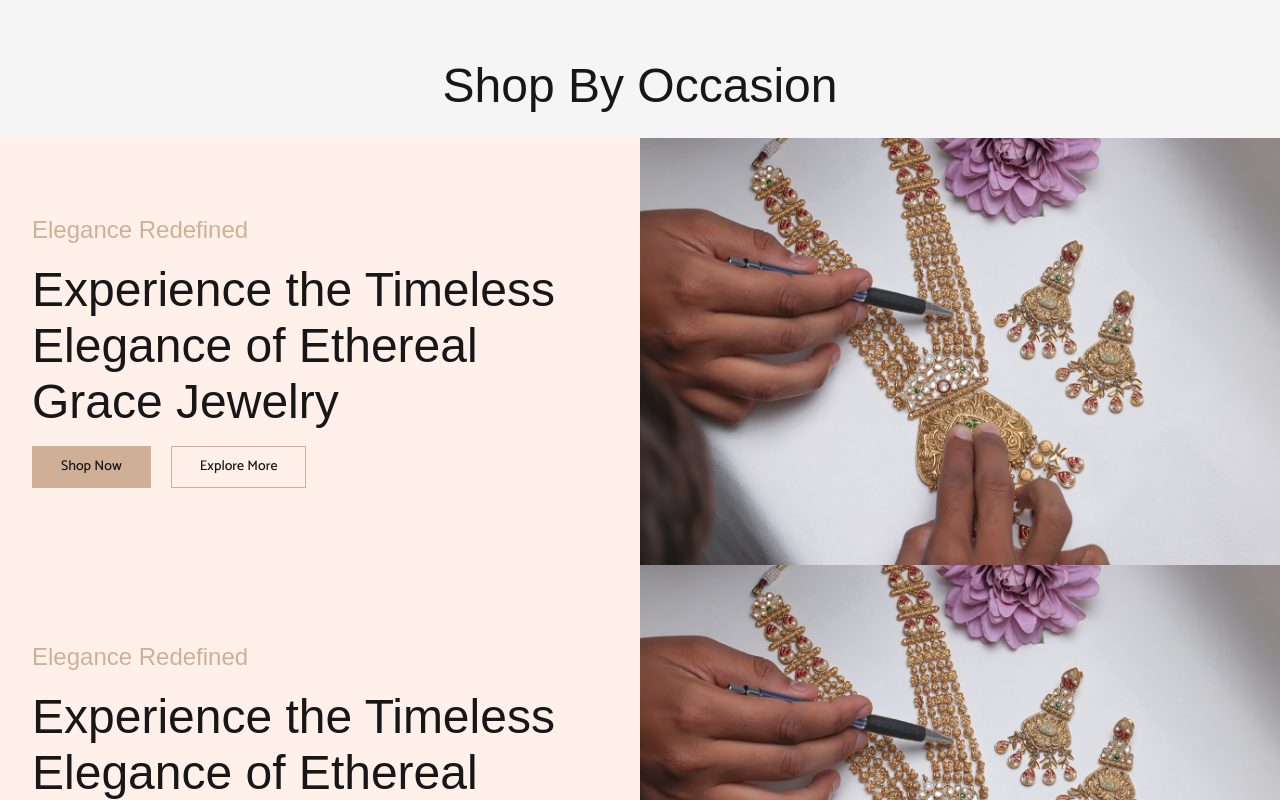
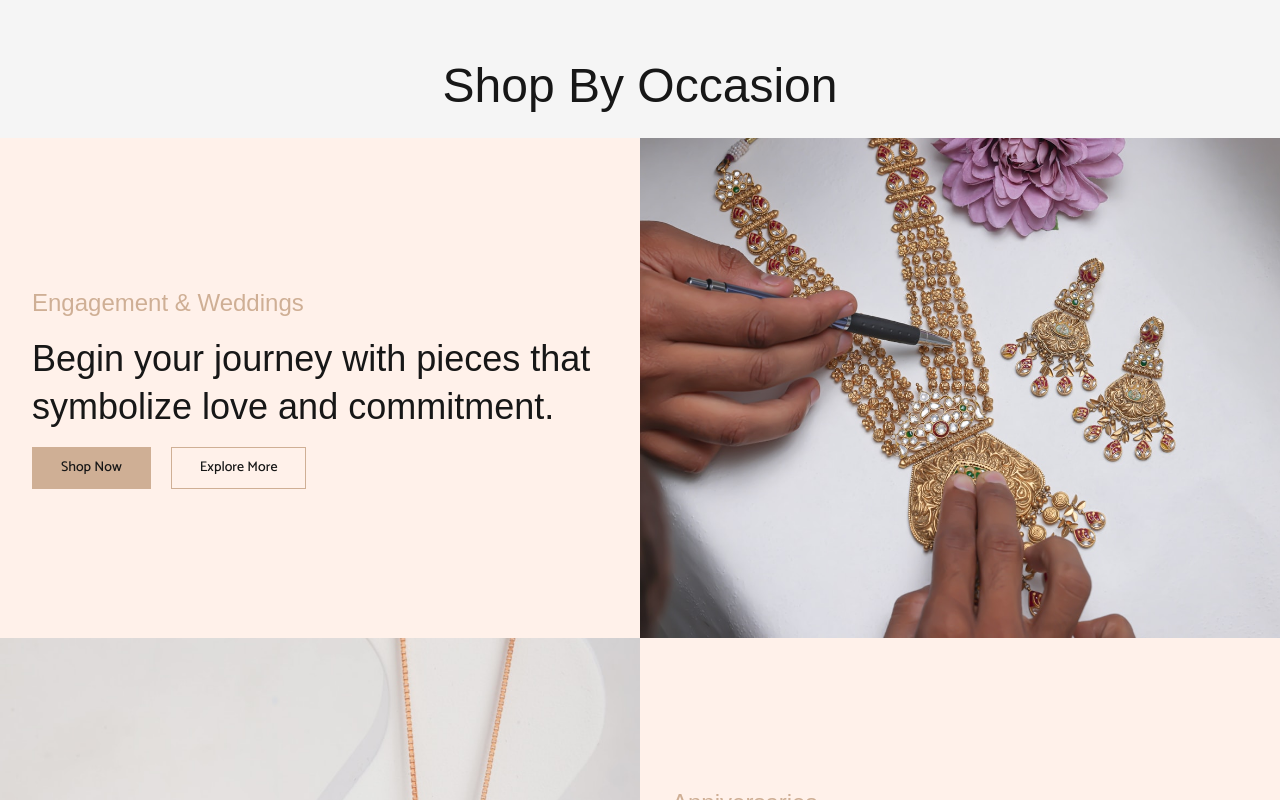
Before and after one commit to Maryammuhammadafzal/Jwelery-Landing-Page, a Next.js app: page / in a window 1280 px wide. Shown: the part 2080-2880 px from the top of the page. Built offline with nearby package versions, Linux system fonts and the light colour scheme; a web font is replaced by a local one.

Commit message:
creating occassion section

```diff
--- a/src/app/occassion/page.tsx
+++ b/src/app/occassion/page.tsx
@@ -39,13 +39,13 @@ const OccassionPage = () => {
         <div className="cards flex w-full h-auto flex-col justify-center items-center">
           {occassion_data.map((item, index) => (
             <div key={index} className="flex w-full h-auto ">
-              <div className="md:w-[50%] bg-[#FFF1EA] max-sm:px-3 md:h-auto h-[50%] w-full flex justify-center items-center gap-8 flex-col">
+              <div className={`md:w-[50%] bg-[#FFF1EA] px-3 max-sm:px-3 h-auto w-full flex justify-center items-center gap-8 flex-col ${index === 1 && 'order-2' } ${index === 3 && 'order-2' }`}>
                 <div className="max-w-xl flex flex-col gap-4">
                   <h6 className="sm:text-2xl text-xl font-sub text-secondary ">
-                    Elegance Redefined
+                    {item.subTitle}
                   </h6>
-                  <h3 className="font-sans lg:leading-14 md:leading-12 sm:leading-10 leading-8 lg:text-5xl sm:text-4xl xs:text-3xl text-2xl  text-secondary-foreground">
-                    Experience the Timeless Elegance of Ethereal Grace Jewelry
+                  <h3 className="font-sans lg:leading-12 md:leading-10  leading-8 lg:text-4xl sm:text-3xl xs:text-2xl text-xl  text-secondary-foreground">
+                    {item.title}
                   </h3>
                   <div className="buttons flex gap-5 flex-wrap ">
                     <Button className="text-secondary-foreground bg-secondary border border-secondary rounded-none font-mono px-7 py-5">
@@ -57,13 +57,13 @@ const OccassionPage = () => {
                   </div>
                 </div>
               </div>
-              <div className="md:w-[50%] w-full  md:h-full h-[50%] ">
+              <div className={`md:w-[50%] w-full  md:h-full flex h-[50%] ${index === 1 && 'order-1' } ${index === 3 && 'order-1' }`}>
                 <Image
-                  src="/images/occassion-image1.jpg"
-                  alt="home-image"
+                  src={item.image}
+                  alt={`occassion-image-${index+1}`}
                   width={400}
                   height={400}
-                  className="object-cover w-full h-full md:object-center object-bottom"
+                  className="object-cover w-full h-[500px] md:object-center object-bottom"
                 />
               </div>
             </div>
```
